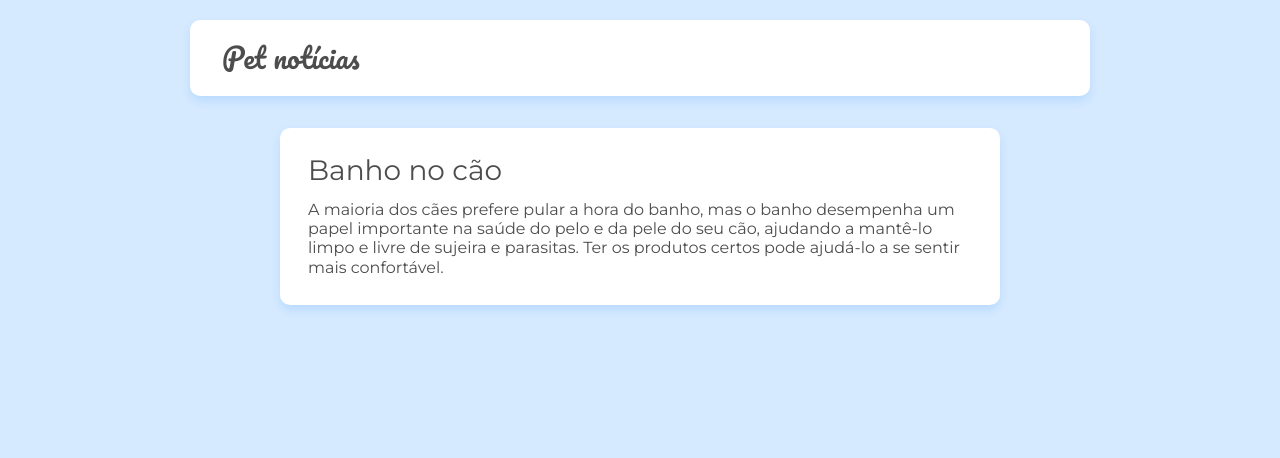
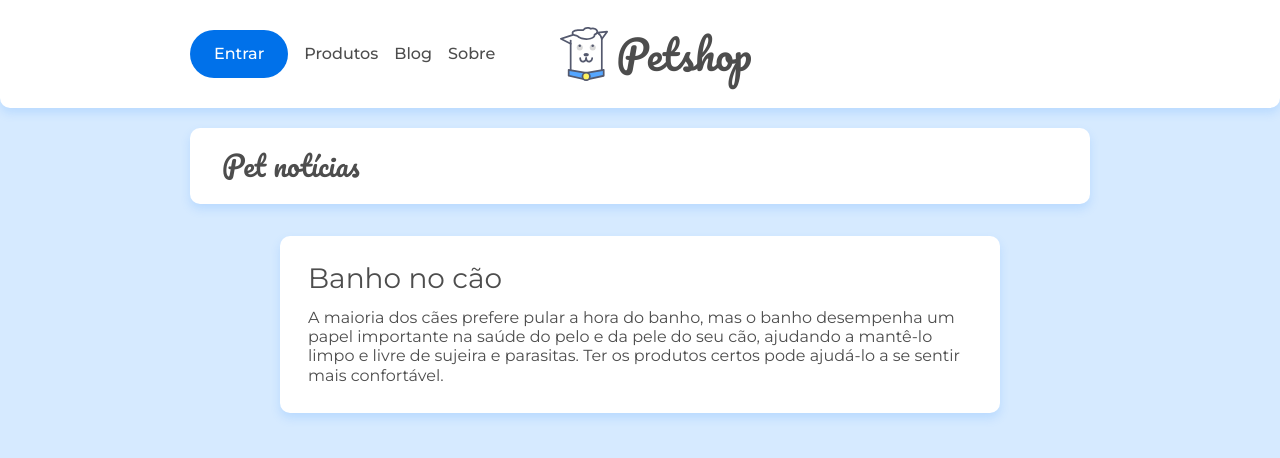
Before and after one commit to anacperdigao/Petshop-routes, a React (Create React App) app: page / in a window 1280 px wide. Shown: the top 458 px of the page. Built offline with nearby package versions, Linux system fonts and the light colour scheme.

Commit message:
Adicionando Cabecalho

```diff
--- a/public/index.html
+++ b/public/index.html
@@ -24,7 +24,7 @@
       work correctly both with client-side routing and a non-root public URL.
       Learn how to configure a non-root public URL by running `npm run build`.
     -->
-    <title>React App</title>
+    <title>Petshop Doguito</title>
   </head>
   <body>
     <noscript>You need to enable JavaScript to run this app.</noscript>
--- a/src/App.jsx
+++ b/src/App.jsx
@@ -5,6 +5,7 @@ import './assets/css/base/base.css'
 import Home from './paginas/Home'
 import Sobre from './paginas/Sobre'
 import Pagina404 from './paginas/Pagina404'
+import Cabecalho from './components/Cabecalho'
 
 // Segundo passo: instalar a lib react-router-dom e importar aqui
 // Eu renomeei BrowserRouter para Router
@@ -20,9 +21,12 @@ function App() {
 // Setimo passo: Agora preciso indicar caso a pessoa tente acessar uma rota que nao existe, entao vou criar uma nova
 // página chamada "Pagina 404.jsx". IR PARA LA. Na <Pagina404> eu nao vou indicar caminho pq eu vou dizer que
 // qualquer caminho sem ser os que existem, vão direcionar pra la.
+// Oitavo passo foi criar o componente Cabecalho que la tinha o caminho das rotas para usar. Agora vou importar aqui.
+// Nono passo: Inserir o componente antes do Switch, assim eu garanto que ele vai englobar todas as rotas.
 
   return (
     <Router>
+      <Cabecalho />
       <Switch>
 
         <Route exact path='/'>
--- /dev/null
+++ b/src/components/Cabecalho.jsx
@@ -0,0 +1,37 @@
+import React from "react";
+import imagem from '../assets/img/doguito.svg'
+import "../assets/css/componentes/cabecalho.css"
+
+const Cabecalho = () => {
+
+    return (
+        <header className="cabecalho container">
+
+            <div className="menu-hamburguer">
+                <span className="menu-hamburguer__icone"></span>
+            </div>
+
+            <div className="cabecalho-container">
+                <a href="/" className="flex flex--centro">
+                    <img className="cabecalho__logo" src={imagem} alt="Logo Doguito" />
+                    <h1 className="cabecalho__titulo">Petshop</h1>
+                </a>
+            </div>
+
+            <nav className="menu-cabecalho">
+                <ul className="menu-itens">
+                    <li><a href="#" className="menu-item menu-item--entrar">Entrar</a></li>
+                    <li><a href="#" className="menu-item">Produtos</a></li>
+                    <li><a href="/" className="menu-item">Blog</a></li>
+                    <li><a href="/sobre" className="menu-item">Sobre</a></li>
+                </ul>
+            </nav>
+
+            <div className="menu-cabecalho-background">
+            </div>
+
+        </header>
+    )
+}
+
+export default Cabecalho
```
Also changed, not shown: 1 other file (tests, documents, lock files or other folders).
